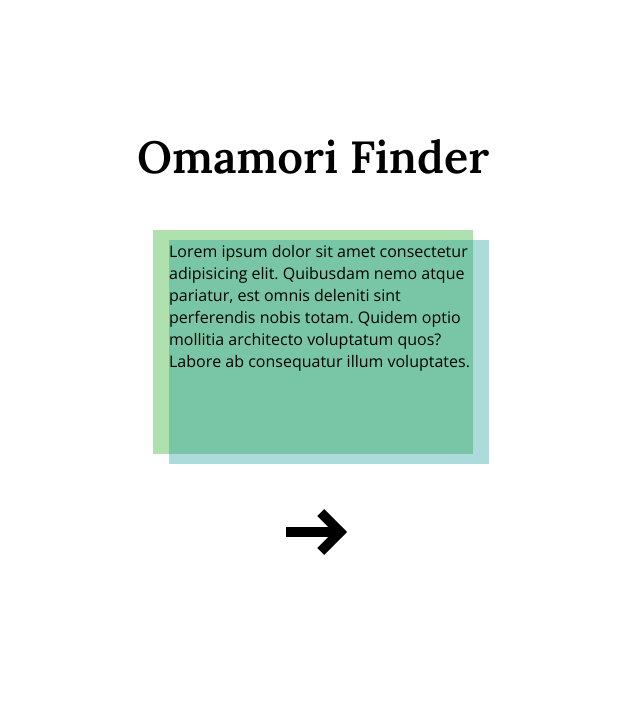
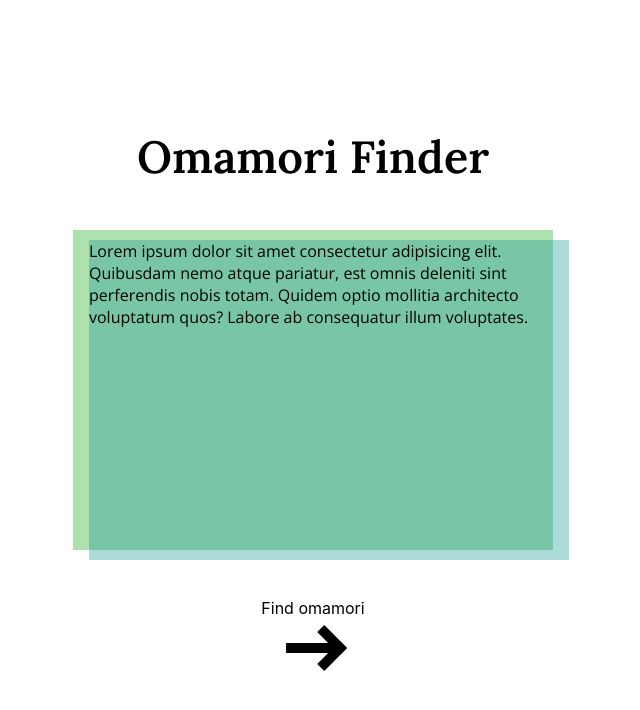
Before and after one commit to Anissa3005/omamori-frontend, a React (Create React App) app: page / in a window 1280 px wide. Shown: the top 710 px of the page, without its empty margins (327-967 px from the left). Built offline with nearby package versions, Linux system fonts and the light colour scheme.

Commit message:
feat: make launch page responsive

```diff
--- a/src/components/Launch.css
+++ b/src/components/Launch.css
@@ -54,6 +54,7 @@
     display: flex;
     justify-content: center;
     flex-direction: column;
+    align-items: center;
 }
 
 .findButton {
@@ -107,22 +108,21 @@
     100% {left: 0;}
 }
 
+@media screen and (min-width: 1000px){
+    .container-paragraph {
+        width: 30em;
+        height: 20em;
+        padding: 1em;
+        justify-content: center;
+        margin-bottom: 3em;
+        background-color: #AFE1AF;
+    }
 
-/* .arrow {
-    display: flex;
-    align-items: center;
+    .overlap-shape {
+        width: 30em;
+        height: 20em;
+        position: absolute;
+        top: 15em;
+        background-color: rgb(8, 143, 143, 0.33)
+    }
 }
-
-.rectangle {
-    background-color: black;
-    width: 3em;
-    height: 1em;
-}
-
-.triangle {
-    width: 0;
-    height: 0;
-    border-bottom: 20px solid transparent;
-    border-top: 20px solid transparent;
-    border-left: 20px solid black;
-} */
--- a/src/components/Launch.tsx
+++ b/src/components/Launch.tsx
@@ -28,6 +28,7 @@ function Launch() {
                     </div>
                 </div>
                 <div className="container-button">
+                    <p>Find omamori</p>
                     <div className="container-arrow" >
                         <button className="findButton" onClick={handleGoToHome}></button>
                         <div className="arrow"></div>
```
